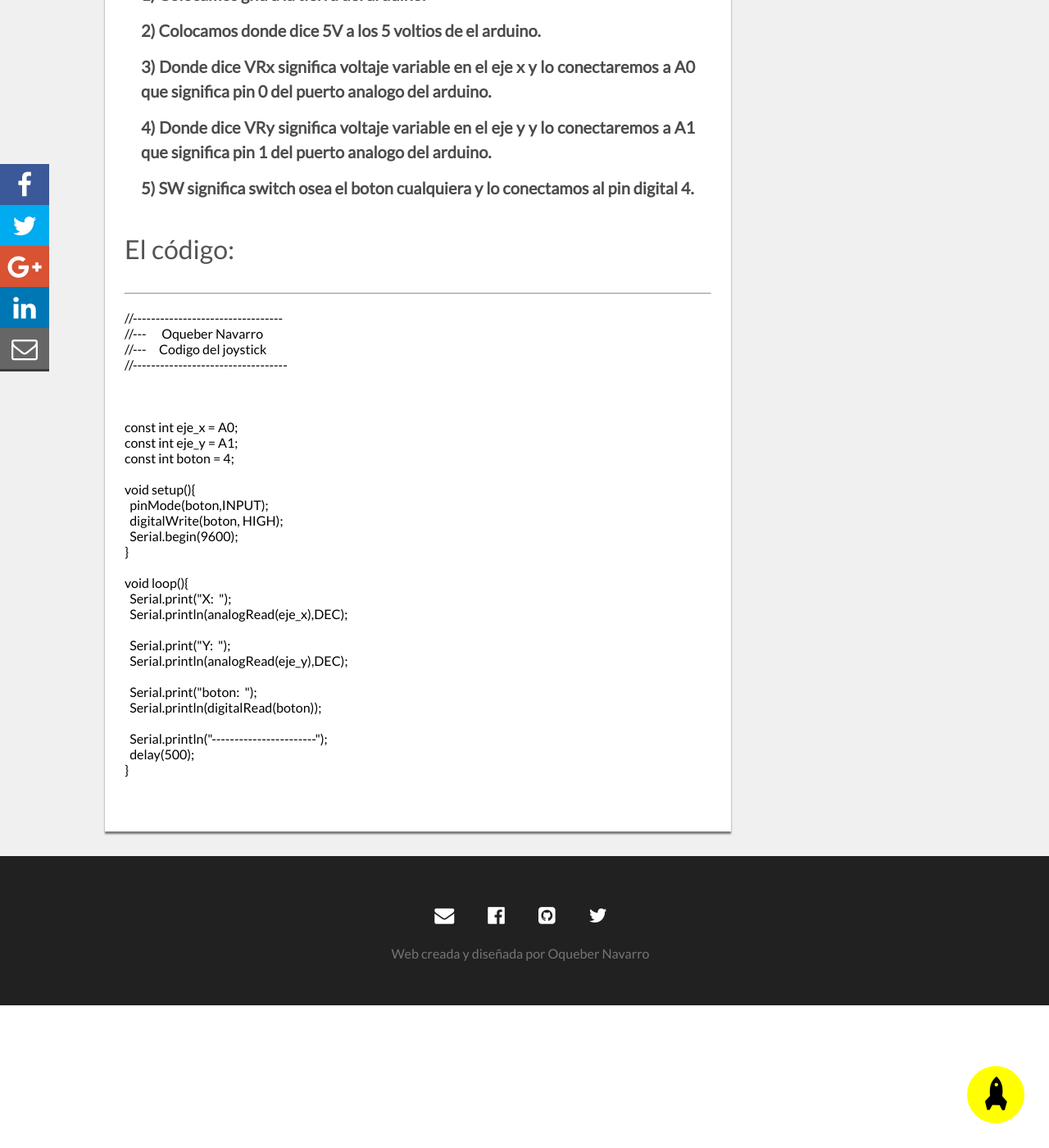
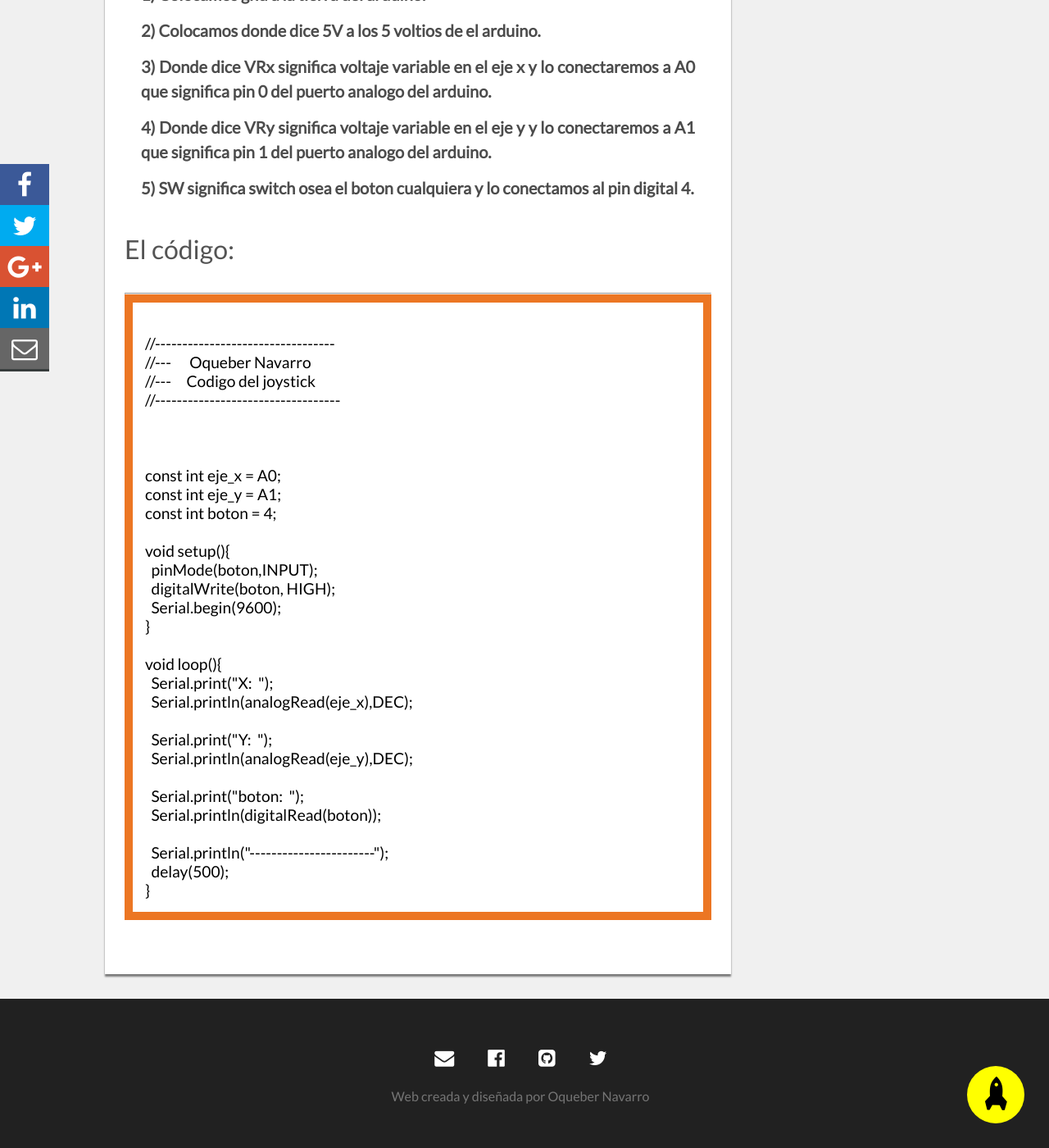
Before and after one commit to oqueber/oqueber-oqueber.github.io, a Jekyll site: the page built from _posts/0000-01-04-joystick.md, in a window 1280 px wide and 1400 px high, scrolled down 2195 px. Shown: the whole window at 82% size. Built offline with Jekyll 4.4.1, drawn with Linux system fonts in a browser that asks for light colours; nearby versions of some CDN libraries; comment, search, counter and statistics services are not loaded.

Commit message:
Update 0000-01-04-joystick.md

````diff
--- a/_posts/0000-01-04-joystick.md
+++ b/_posts/0000-01-04-joystick.md
@@ -34,8 +34,8 @@ Su **funcionamiento** interno es muy sencillo, consiste en dos potenciometro y u
 ----------------
 
 
+```cpp
 
-<pre><code class="arduino">
 //---------------------------------
 //---      Oqueber Navarro
 //---     Codigo del joystick
@@ -66,4 +66,4 @@ void loop(){
   Serial.println("-----------------------");
   delay(500);
 }
-</code></pre>
+```
````
